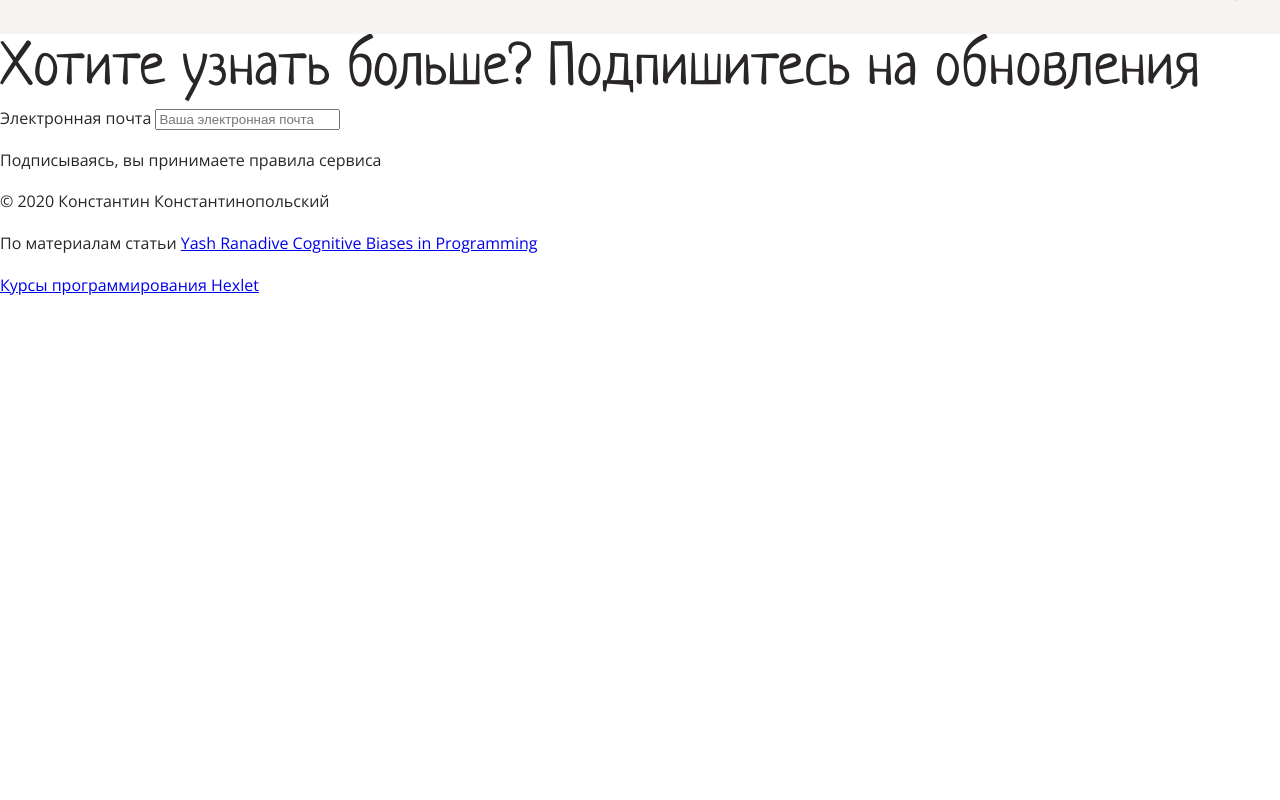
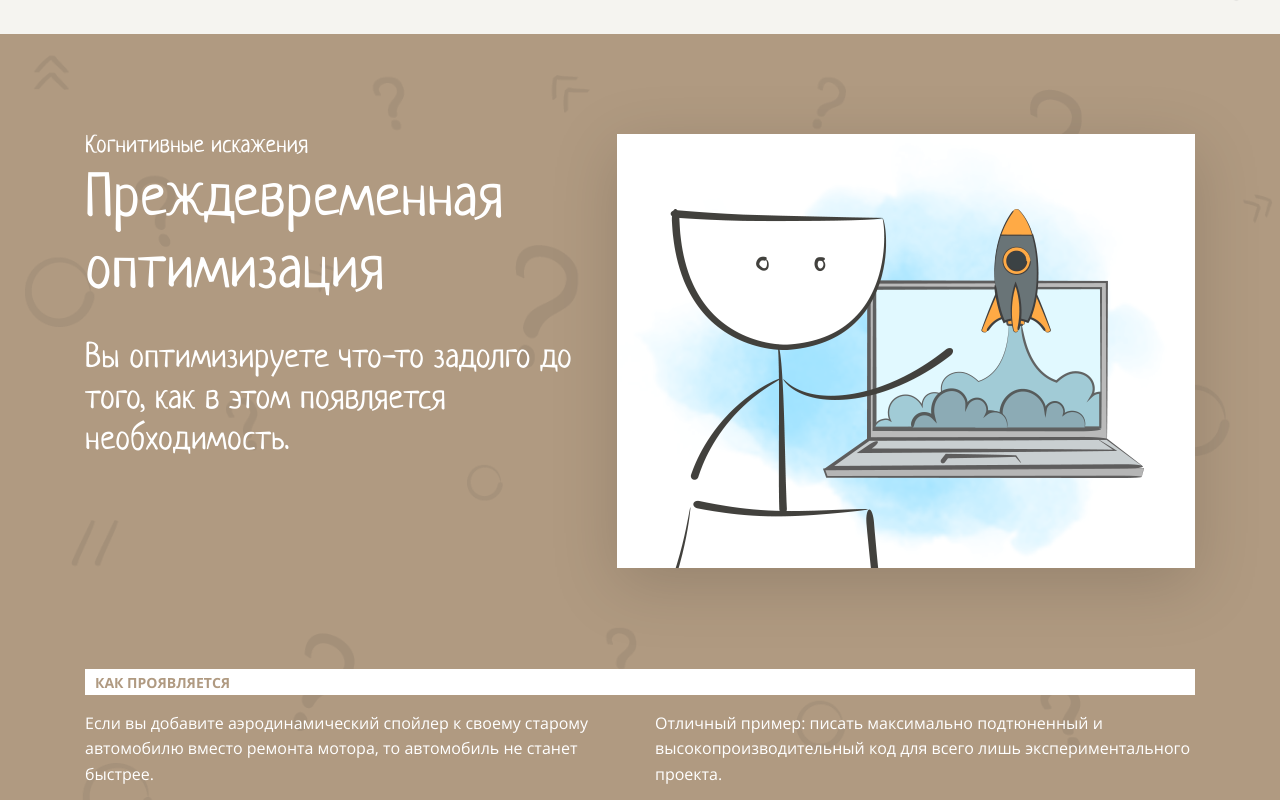
Before and after one commit to AntipovSergey/layout-designer-project-lvl1, a website: page src/index.html in a window 1280 px wide. Shown: the part 3580-4380 px from the top of the page. Before the commit the page ends 3878 px from the top, so only its background shows below. Drawn offline with Linux system fonts and the light colour scheme.

Commit message:
Finish optimisation section

```diff
--- a/src/index.html
+++ b/src/index.html
@@ -80,7 +80,7 @@
         </nav>
       </div>
     </section>
-    <section class="ikea-effect background-clair question-background position-relative">
+    <section class="background-clair question-background position-relative">
       <div class="container position-relative">
         <div class="item-header">
           <div class="item-header-image">
@@ -105,6 +105,31 @@
         </div>
       </div>
     </section>
+    <section class="background-brown question-background position-relative">
+      <div class="container position-relative light-text-color">
+        <div class="item-header optimisation-header">
+          <div class="item-header-image">
+            <img src="../src/images/2.png" alt="Тота и ноутбук, на экране которого взлетает ракета'">
+          </div>
+          <div class="item-effect-header-content">
+            <p class="item-header-content-uptitle">Когнитивные искажения</p>
+            <h2 class="item-header-content-title">Преждевременная оптимизация</h3>
+            <p class="item-header-content-text">Вы оптимизируете что-то задолго до того, как в этом появляется необходимость.</p>
+          </div>
+        </div>
+        <div class="item-content">
+          <h3 class="item-content-title light-background ">Как проявляется</h4>
+          <div class="item-text">
+            <div class="item-text-left">
+              <p>Если вы добавите аэродинамический спойлер к своему старому автомобилю вместо ремонта мотора, то автомобиль не станет быстрее.</p>
+            </div>
+            <div class="item-text-right">
+              <p>Отличный пример: писать максимально подтюненный и высокопроизводительный код для всего лишь экспериментального проекта.</p>
+            </div>
+          </div>
+        </div>
+      </div>
+    </section>
   </main>
   <footer>
     <div class="footer-content">
--- a/src/styles/style.css
+++ b/src/styles/style.css
@@ -270,6 +270,12 @@ h3 {
 
 /*---------------------------------------*/
 
+/* ITEM ---------------------------------------*/
+
+.light-text-color {
+  color: var(--white);
+}
+
 .item-header {
   display: flex;
   gap: 30px;
@@ -334,4 +340,11 @@ h3 {
 .item-text p {
   margin-bottom: 0;
 }
-/* IKEA ---------------------------------------*/
+
+/*---------------------------------------*/
+
+/* OPTIMISATION ---------------------------------------*/
+
+.optimisation-header {
+  flex-direction: row-reverse;
+}
```
